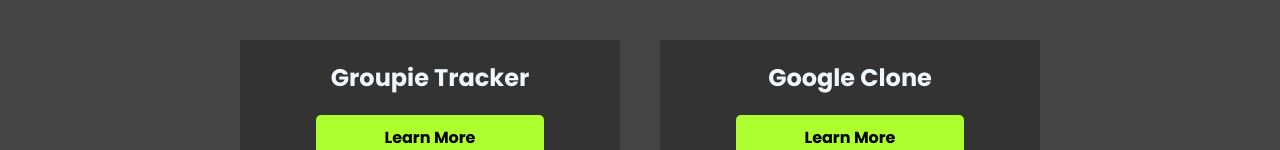
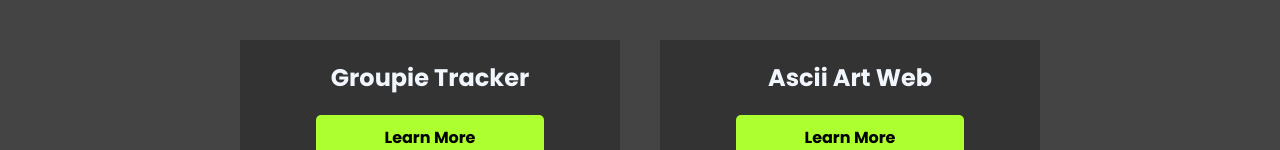
Before and after one commit to eediallo/eediallo.github.io, a React (Create React App) app in the folder my-portfolio/: page /portfolio in a window 1280 px wide. Shown: the part 210-360 px from the top of the page. Built offline with nearby package versions, Linux system fonts and the light colour scheme.

Commit message:
adds ascii art project

```diff
--- a/my-portfolio/src/pages/Portfolio.js
+++ b/my-portfolio/src/pages/Portfolio.js
@@ -17,11 +17,11 @@
         </div>
 
         <div className="portfolio-grid-item">
-          <h2>Google Clone</h2>
+          <h2>Ascii Art Web</h2>
 
           <div className="a-wrap">
             <a
-              href="https://elhadjdiallo.netlify.app/google-com/"
+              href="https://ascii-art-web-dockerize.onrender.com/"
               target="blank"
             >
               Learn More
```
